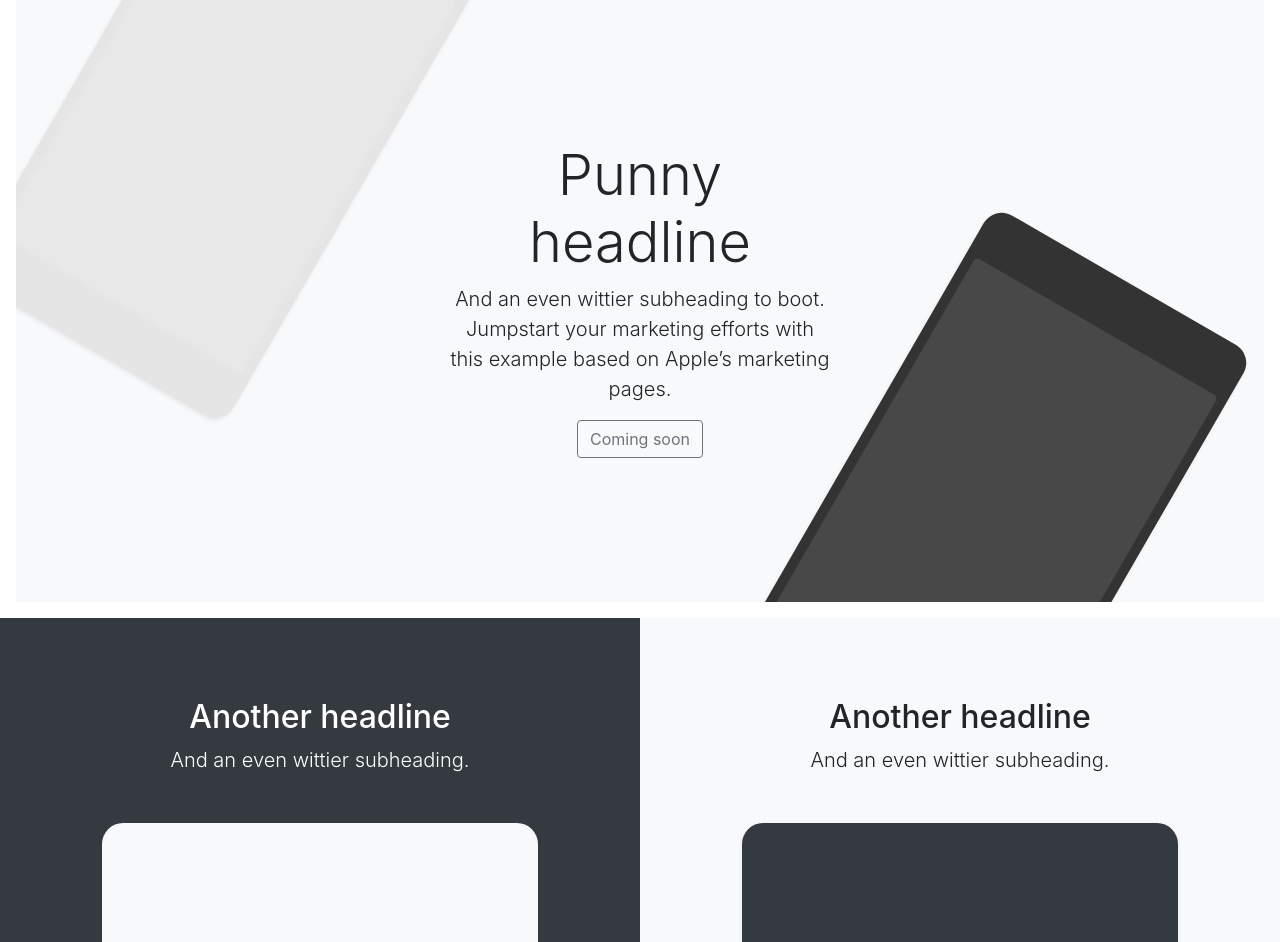
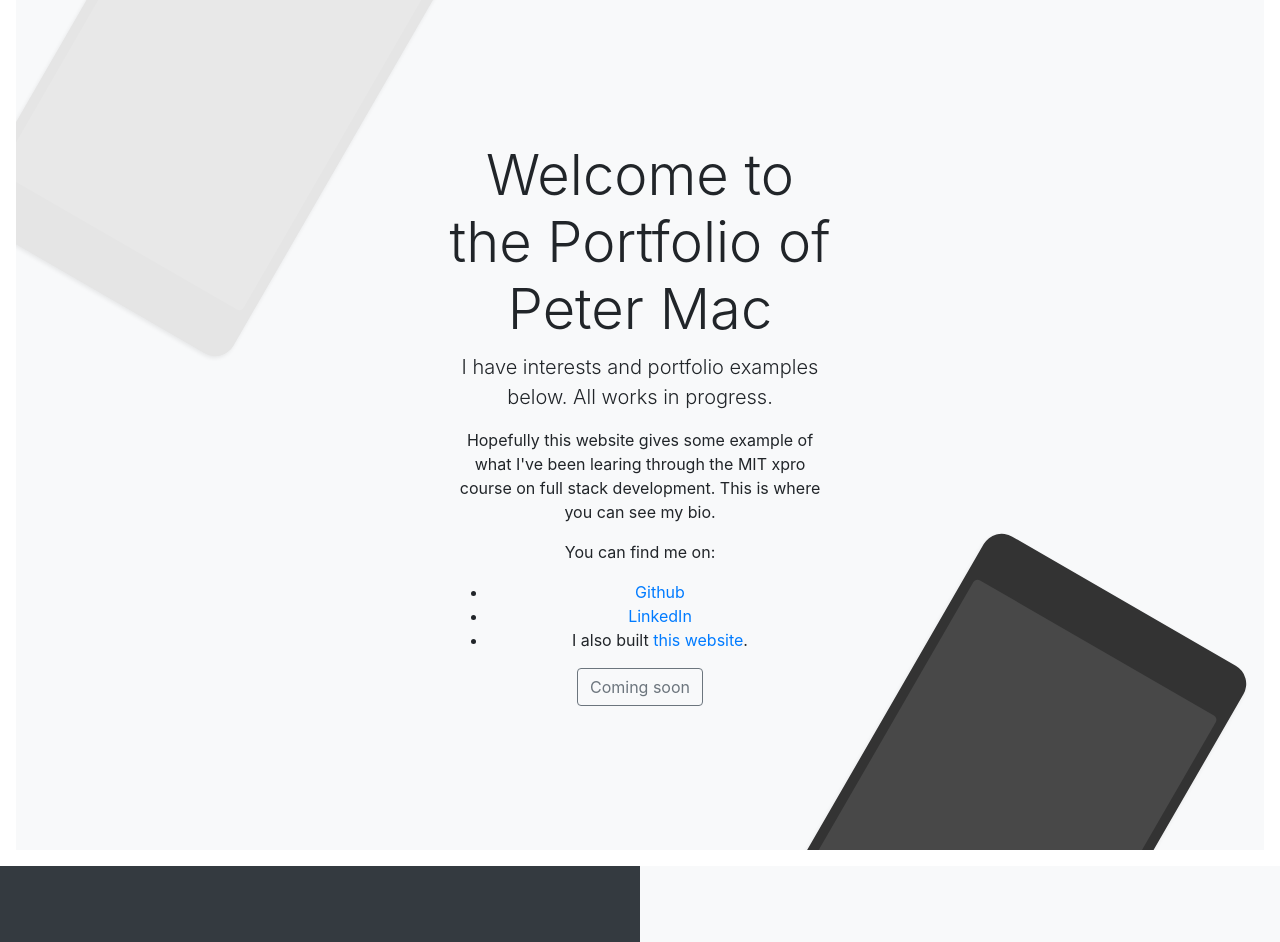
Before and after one commit to pvmack/pvmack.github.io, a plain HTML site: page index.html in a window 1280 px wide. Shown: the part 786-1728 px from the top of the page. Drawn offline with nearby package versions, Linux system fonts and the light colour scheme.

Commit message:
Add files via upload
Updated bio text and linking

```diff
--- a/index.html
+++ b/index.html
@@ -63,14 +63,21 @@
 </header>
 
 <main>
- <div class="bd-example">
+  <div class="bd-example">
     <div class="embed-responsive embed-responsive-16by9">
       <iframe width="560" height="315" src="https://www.youtube.com/embed/8l23Fe5LDZ0" title="YouTube video player" frameborder="0" allow="accelerometer; autoplay; clipboard-write; encrypted-media; gyroscope; picture-in-picture" allowfullscreen></iframe>
     </div>
   <div class="position-relative overflow-hidden p-3 p-md-5 m-md-3 text-center bg-light">
     <div class="col-md-5 p-lg-5 mx-auto my-5">
-      <h1 class="display-4 fw-normal">Punny headline</h1>
-      <p class="lead fw-normal">And an even wittier subheading to boot. Jumpstart your marketing efforts with this example based on Apple’s marketing pages.</p>
+      <h1 class="display-4 fw-normal">Welcome to the Portfolio of Peter Mac</h1>
+      <p class="lead fw-normal">I have interests and portfolio examples below.  All works in progress.</p>
+      <p>Hopefully this website gives some example of what I've been learing through the MIT xpro course on full stack development.  This is where you can see my bio.</p>
+      <p>You can find me on: </p>
+        <ul>
+          <li><a href="https://github.com/pvmack">Github</a></li>
+          <li><a href="https://linkedin.com/in/petermachi/">LinkedIn</a></li>
+          <li>I also built <a href="http://getpatenthelp.com">this website</a>.</li>
+      </ul></p>
       <a class="btn btn-outline-secondary" href="#">Coming soon</a>
     </div>
     <div class="product-device shadow-sm d-none d-md-block"></div>
```
